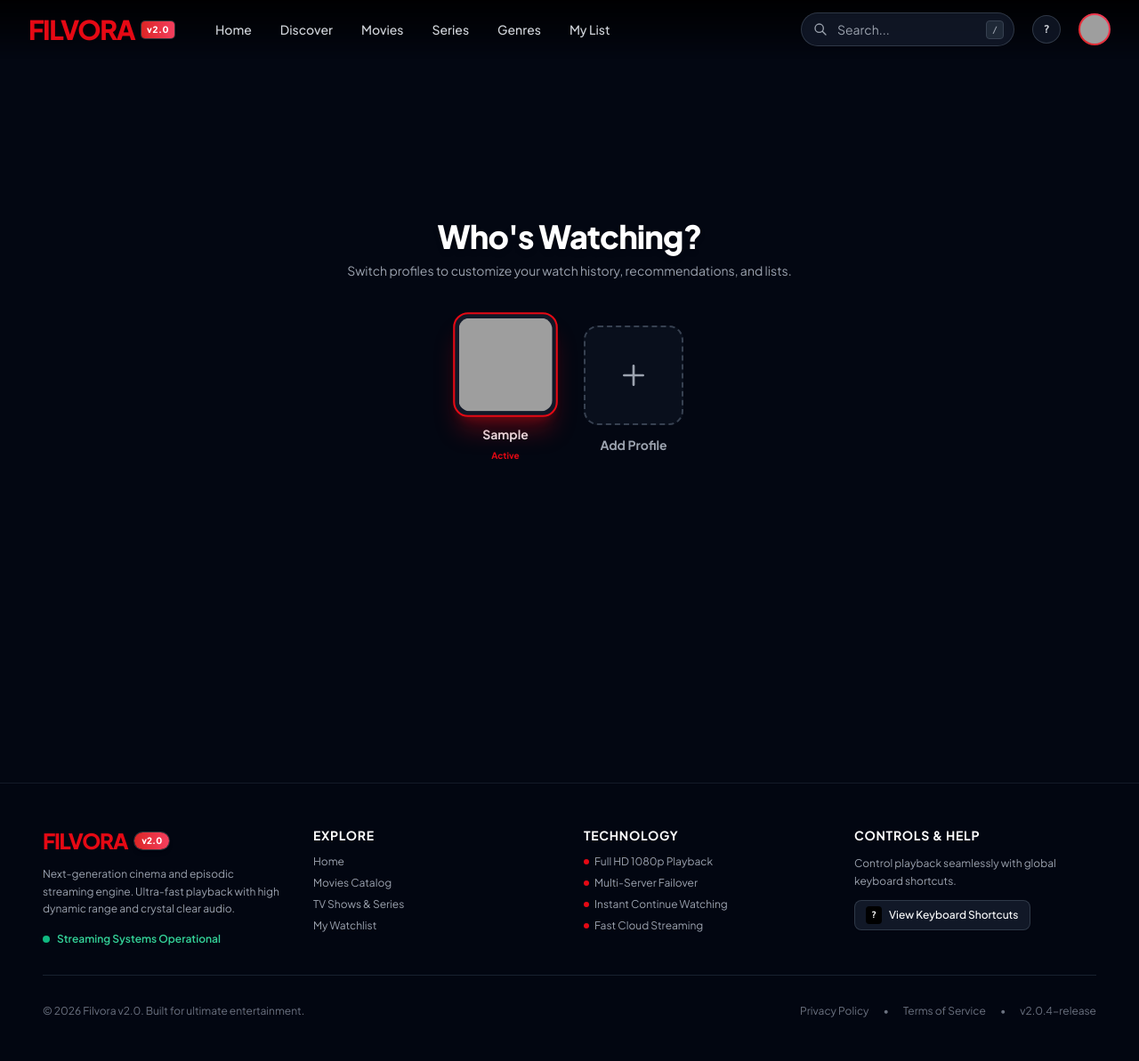
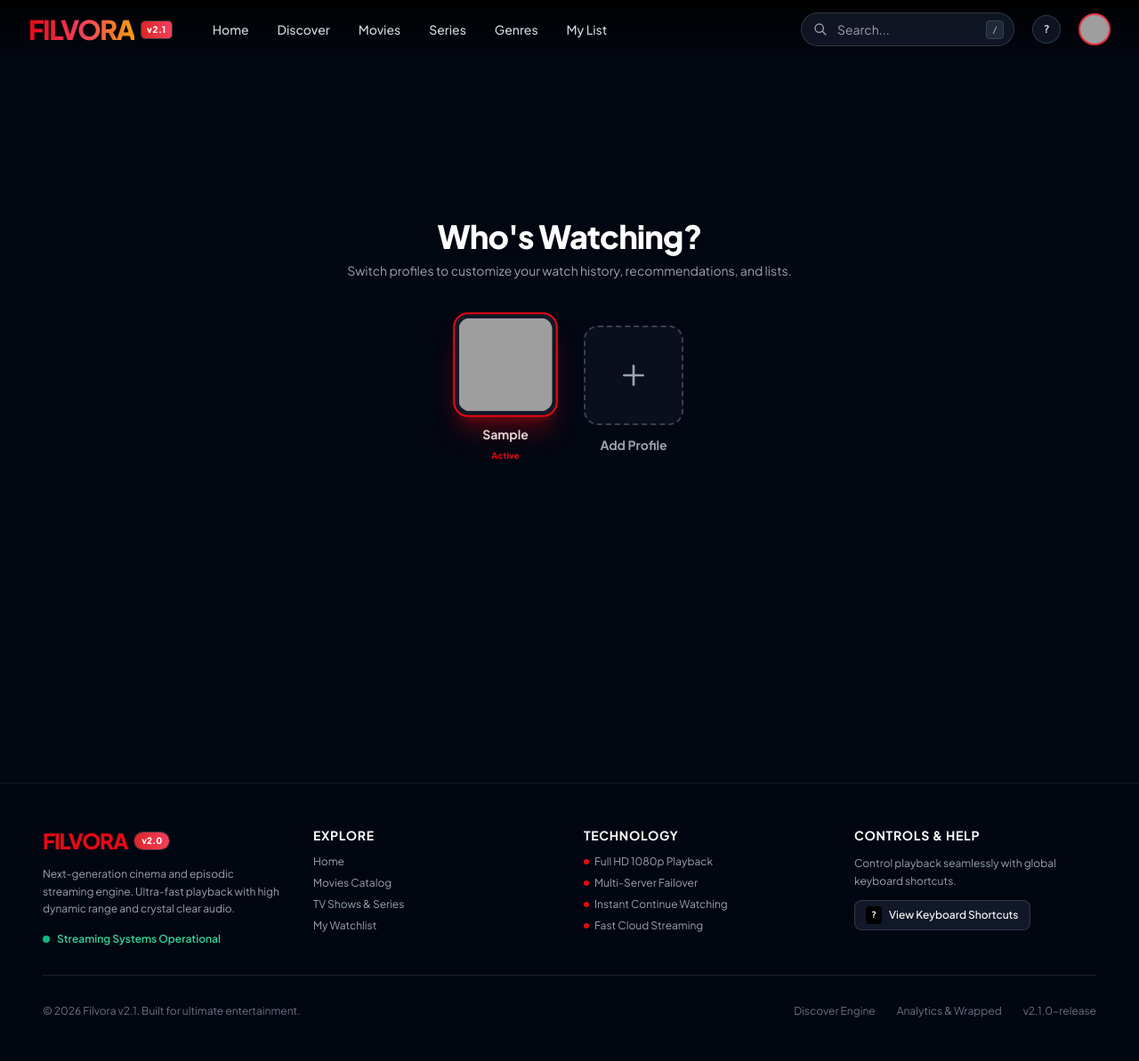
Before and after one commit to omtiwari17/Filvora, a Django app: page /accounts/profiles/ in a window 1280 px wide. Shown: the whole page at 89% size. Run offline with Django 5.2, Linux system fonts and the light colour scheme; the visitor is signed in with stand-in values (Sample User, id 1); data comes from the database, SQL or seed files in the repository; some libraries are stand-ins or nearby versions; grey boxes are pictures that could not be loaded.

Commit message:
Update project version branding to v2.1 (User Ratings & Affinity Engine Release)

```diff
--- a/templates/base.html
+++ b/templates/base.html
@@ -122,13 +122,11 @@
             </div>
 
             <div class="pt-8 border-t border-gray-800/80 flex flex-col sm:flex-row items-center justify-between text-xs text-gray-500 gap-4">
-                <p>&copy; 2026 Filvora v2.0. Built for ultimate entertainment.</p>
-                <div class="flex items-center gap-4">
-                    <span>Privacy Policy</span>
-                    <span>•</span>
-                    <span>Terms of Service</span>
-                    <span>•</span>
-                    <span>v2.0.4-release</span>
+                <p>&copy; 2026 Filvora v2.1. Built for ultimate entertainment.</p>
+                <div class="flex items-center gap-6 mt-4 md:mt-0">
+                    <a href="/discover/" class="hover:text-white transition">Discover Engine</a>
+                    <a href="/analytics/" class="hover:text-white transition">Analytics & Wrapped</a>
+                    <span>v2.1.0-release</span>
                 </div>
             </div>
         </div>
--- a/templates/includes/navbar.html
+++ b/templates/includes/navbar.html
@@ -1,9 +1,9 @@
 <nav class="fixed top-0 left-0 right-0 z-50 transition-all duration-300 bg-gradient-to-b from-black/90 via-black/50 to-transparent px-4 sm:px-8 py-3.5 flex items-center justify-between">
     <div class="flex items-center gap-6 sm:gap-8">
-        <!-- Logo & v2.0 Badge -->
+        <!-- Logo & v2.1 Badge -->
         <a href="/" class="flex items-center gap-2 group">
-            <span class="text-2xl sm:text-3xl font-black text-brand-500 tracking-tighter group-hover:scale-105 transition-transform duration-200 drop-shadow-md">FILVORA</span>
-            <span class="bg-gradient-to-r from-red-600 to-rose-500 text-[10px] font-black text-white px-1.5 py-0.5 rounded shadow-sm ring-1 ring-white/20 tracking-wider">v2.0</span>
+            <span class="text-2xl sm:text-3xl font-black bg-gradient-to-r from-brand-500 via-rose-500 to-amber-500 bg-clip-text text-transparent tracking-tighter drop-shadow-sm group-hover:opacity-90 transition">FILVORA</span>
+            <span class="bg-gradient-to-r from-red-600 to-rose-500 text-[10px] font-black text-white px-1.5 py-0.5 rounded shadow-sm ring-1 ring-white/20 tracking-wider">v2.1</span>
         </a>
 
         <!-- Desktop Navigation Links -->
```
Also changed, not shown: README.md.
